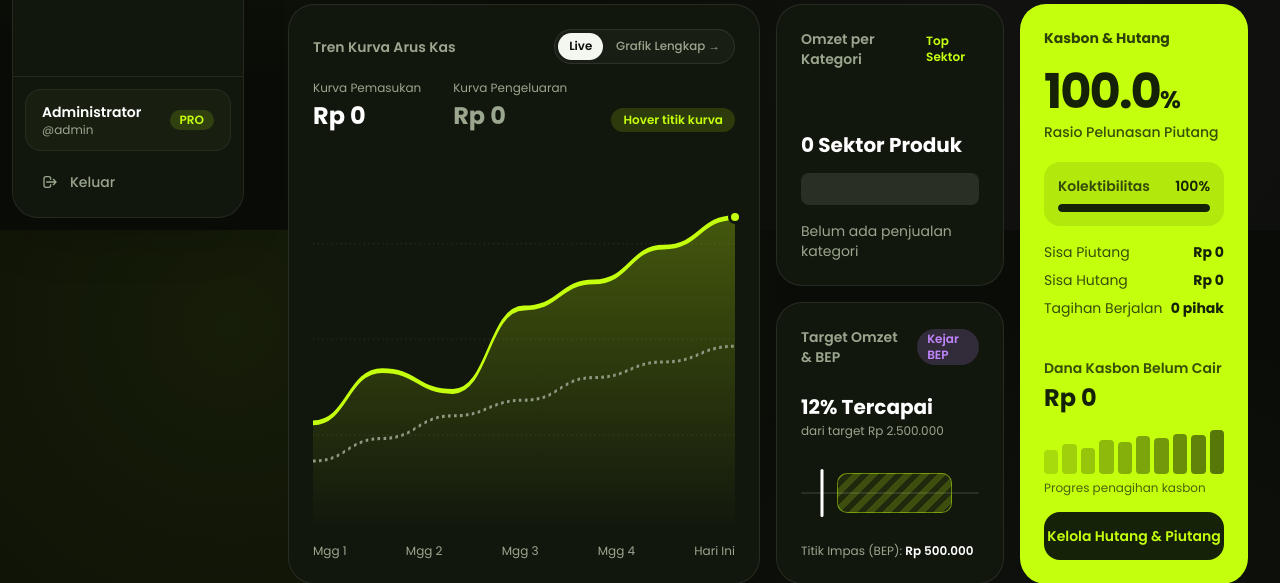
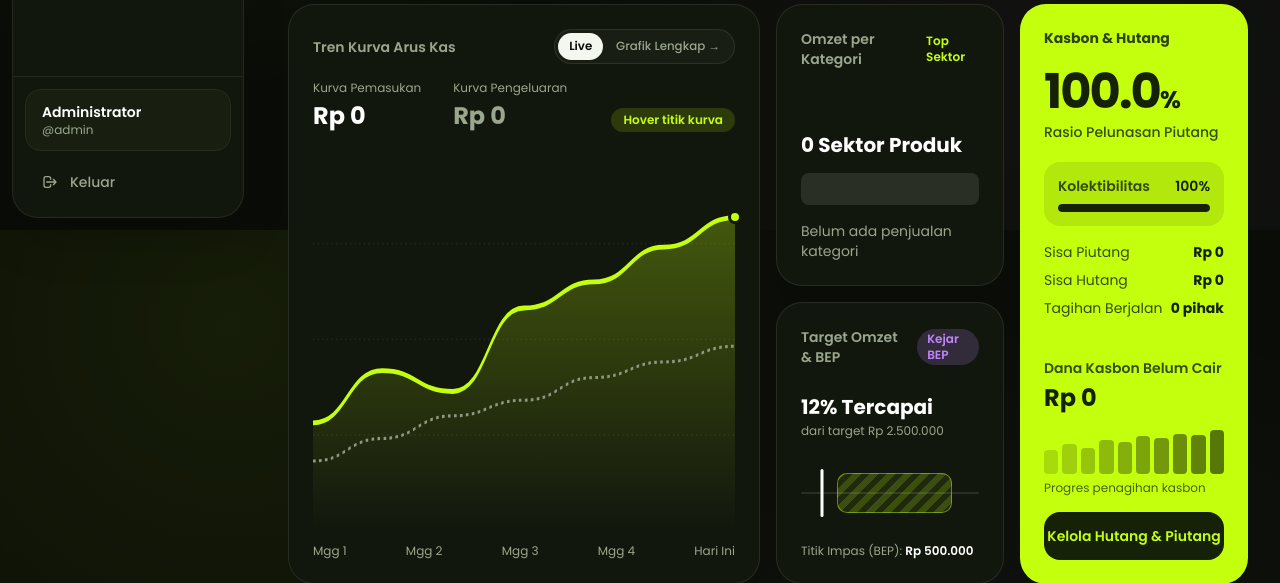
Before and after one commit to ekawahyu-project/Project_PemrogramanWeb, a Laravel app: page /dashboard in a window 1280 px wide. Shown: the part 570-1153 px from the top of the page. Run offline with Laravel 12, Linux system fonts and the light colour scheme; a user stored in the database is signed in; data comes from the database, SQL or seed files in the repository; data that the repository does not hold is empty; some libraries are stand-ins or nearby versions.

Commit message:
update UI

```diff
--- a/resources/views/includes/sidebar.blade.php
+++ b/resources/views/includes/sidebar.blade.php
@@ -84,7 +84,6 @@
                     <p class="text-sm font-semibold text-white truncate">{{ auth()->user()?->nama ?? 'Administrator' }}</p>
                     <p class="font-mono text-xs text-[#9AA68E] truncate">{{ '@' . (auth()->user()?->username ?? 'admin') }}</p>
                 </div>
-                <span class="shrink-0 rounded-full bg-[#C4FF0D]/15 px-2.5 py-0.5 font-mono text-xs font-semibold text-[#C4FF0D]">PRO</span>
             </div>
 
             <form method="POST" action="/logout" data-spa-ignore="true">
```
